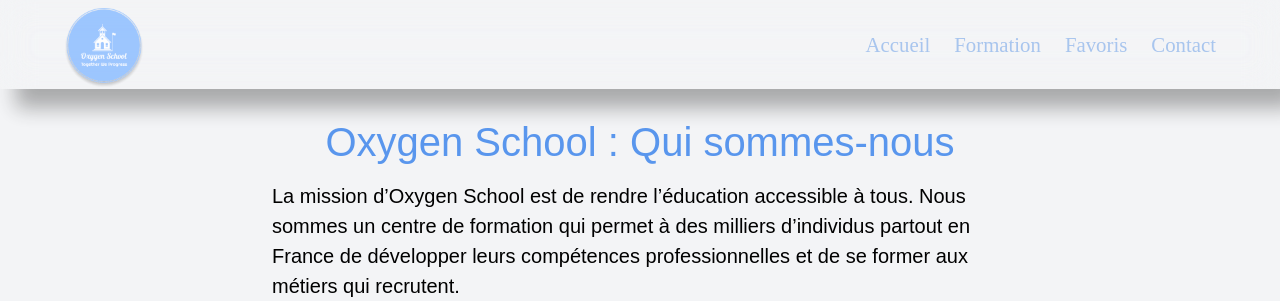
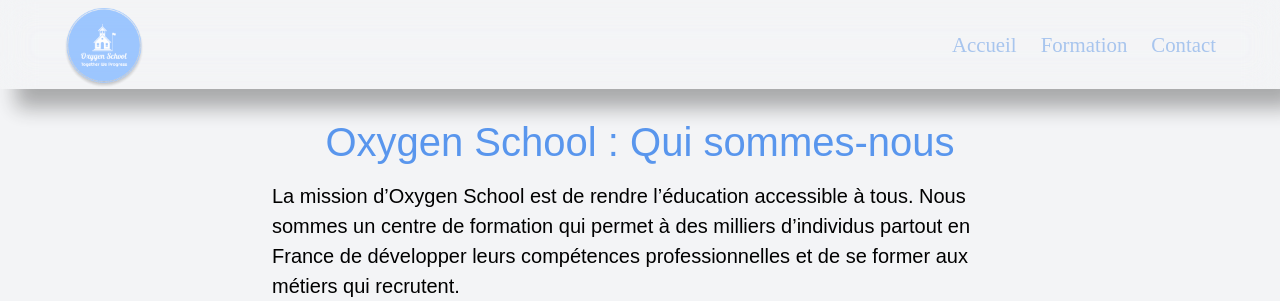
Before and after one commit to WildCodeSchool/oxygen-mvc, a PHP site: template src/View/Contact/contact.html.twig in a window 1280 px wide. Shown: the top 301 px of the page. Run offline with PHP 8.4, Linux system fonts and the light colour scheme; the template is opened without the code that fills it, so the values that code supplies are empty; some libraries are stand-ins or nearby versions; some web fonts are replaced.

Commit message:
fix navbar

```diff
--- a/src/View/components/navbar.html.twig
+++ b/src/View/components/navbar.html.twig
@@ -10,7 +10,6 @@
             <ul class="menu-items">
                 <li><a href="/">Accueil</a></li>
                 <li><a href="/discipline">Formation</a></li>
-                <li><a href="#">Favoris</a></li>
                 <li><a href="/contact">Contact</a></li>
             </ul>
             <div class="logo">
```
